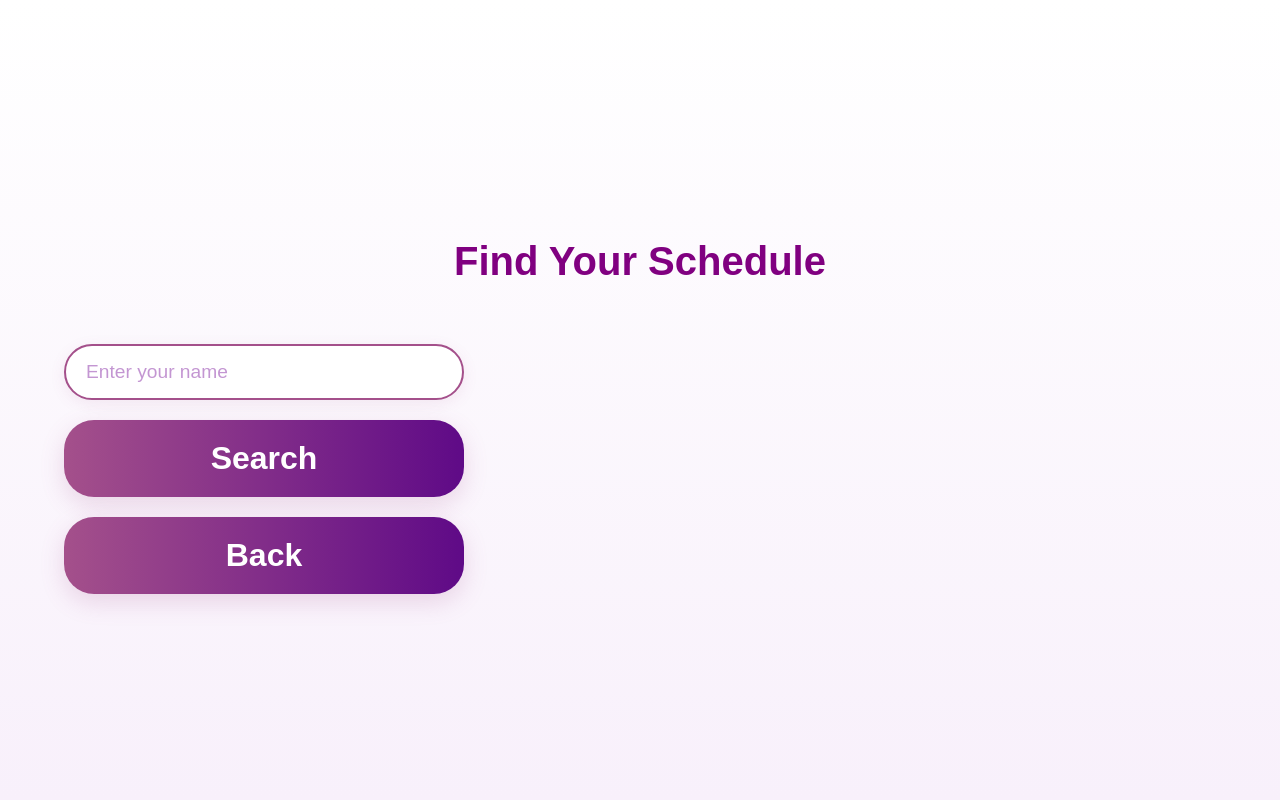
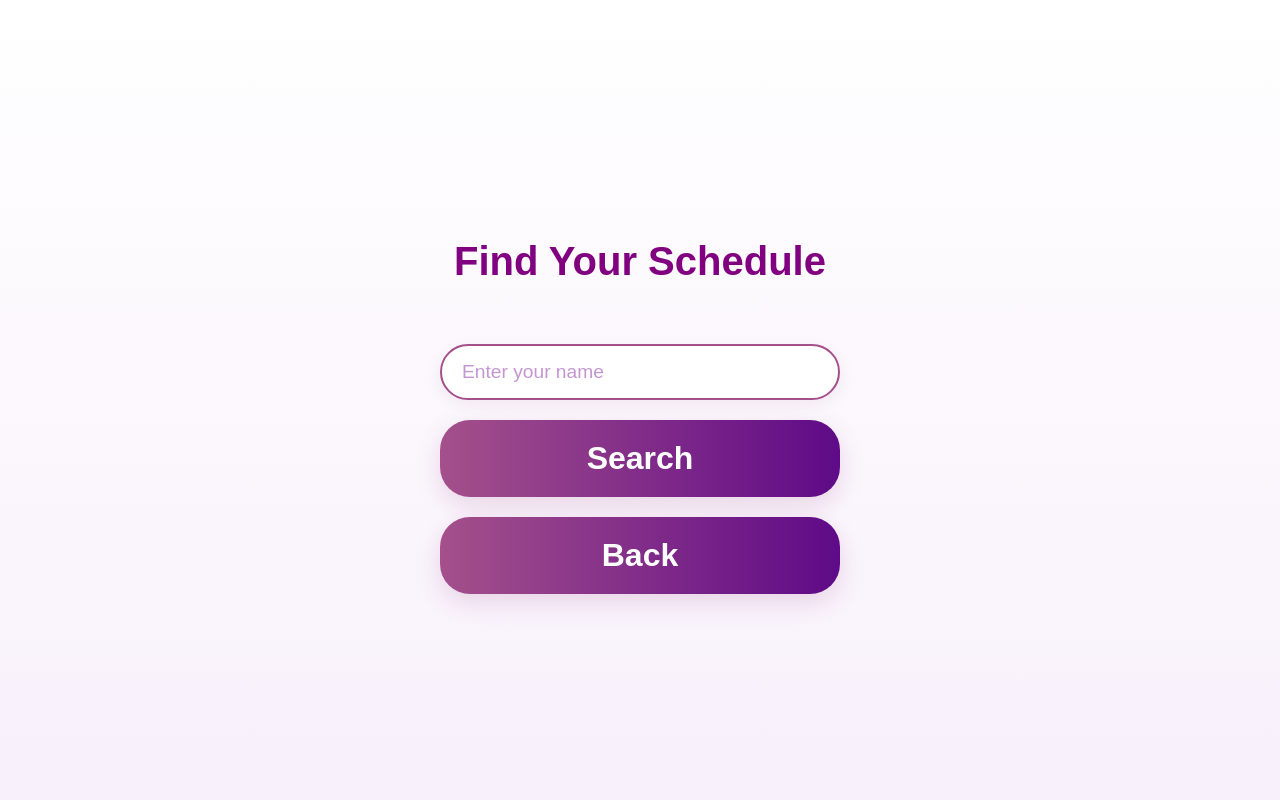
Before and after one commit to Geroam1/Networking-Day-Website, a Flask app: page /students in a window 1280 px wide. Run offline with Flask 3, Linux system fonts and the light colour scheme.

Commit message:
fixed css issue with previous commit where the button container was not centered on desktop

```diff
--- a/static/css/main_style.css
+++ b/static/css/main_style.css
@@ -30,7 +30,6 @@ section {
     scroll-snap-align: start;
     scroll-margin-top: 0px;
     text-align: center;
-
 }
 
 
@@ -44,7 +43,7 @@ img {
     max-width: 90vw;
     height: auto;
     display: block;
-    margin: 0 auto;
+
 }
 
 
@@ -53,8 +52,11 @@ img {
     flex-direction: column;
     gap: 20px;
     width: 100%;
-    max-width: 90vw;
+    max-width: 400px;   /* keep buttons at readable size */
+    margin: 0 auto;     /* centers the container */
+    align-items: center; /* ensures content inside is centered */
 }
+
 
 
 /* button styles */
--- a/templates/companies.html
+++ b/templates/companies.html
@@ -14,7 +14,7 @@
     <button class="animated-btn" onclick="window.location.href='/'">Back</button>
   </form>
   {% if error %}
-    <p style="color:red;">{{ error }}</p>
+    <p style="color:red;" data-aos="fade-up">{{ error }}</p>
   {% endif %}
 </section>
 {% endblock %}
--- a/templates/students.html
+++ b/templates/students.html
@@ -15,7 +15,7 @@
   </form>
 
   {% if error %}
-    <p style="color:red;">{{ error }}</p>
+    <p style="color:red;" data-aos="fade-up">{{ error }}</p>
   {% endif %}
 </section>
 {% endblock %}
```
Also changed, not shown: static/js/AOS.js (line endings or trailing spaces).
